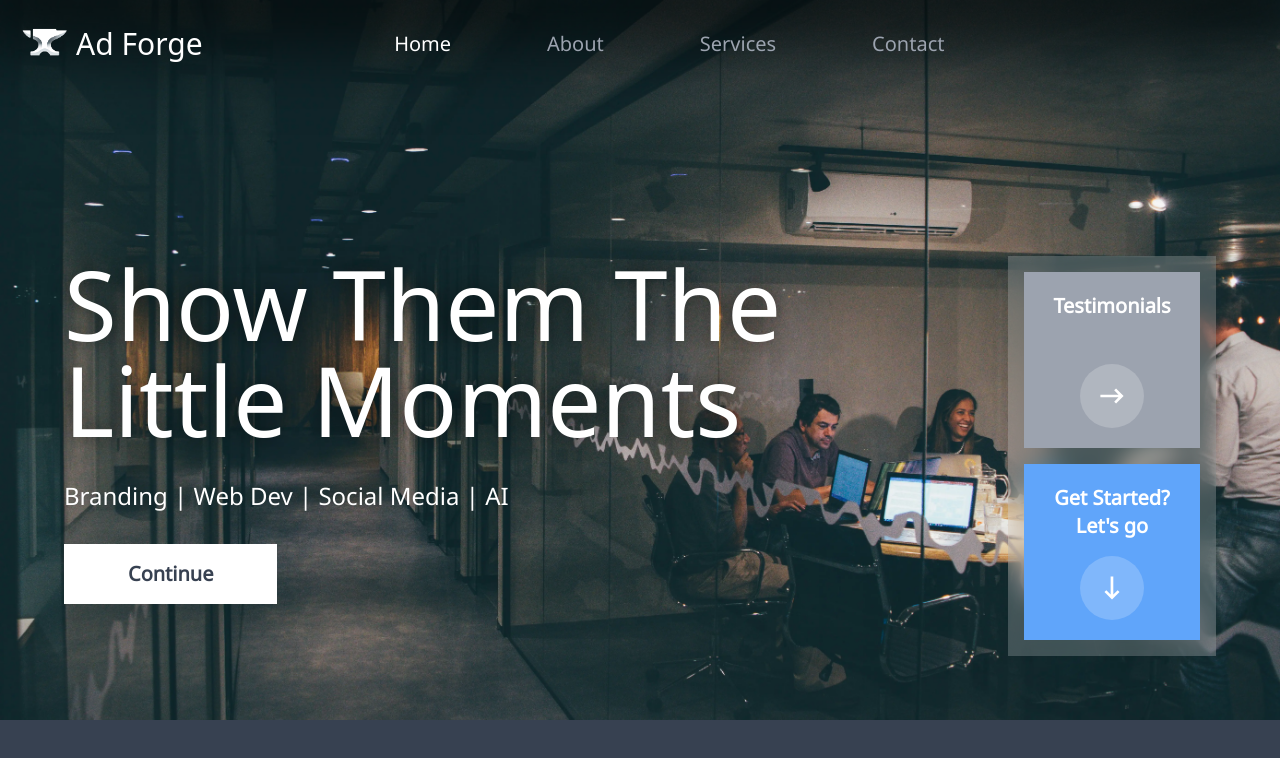
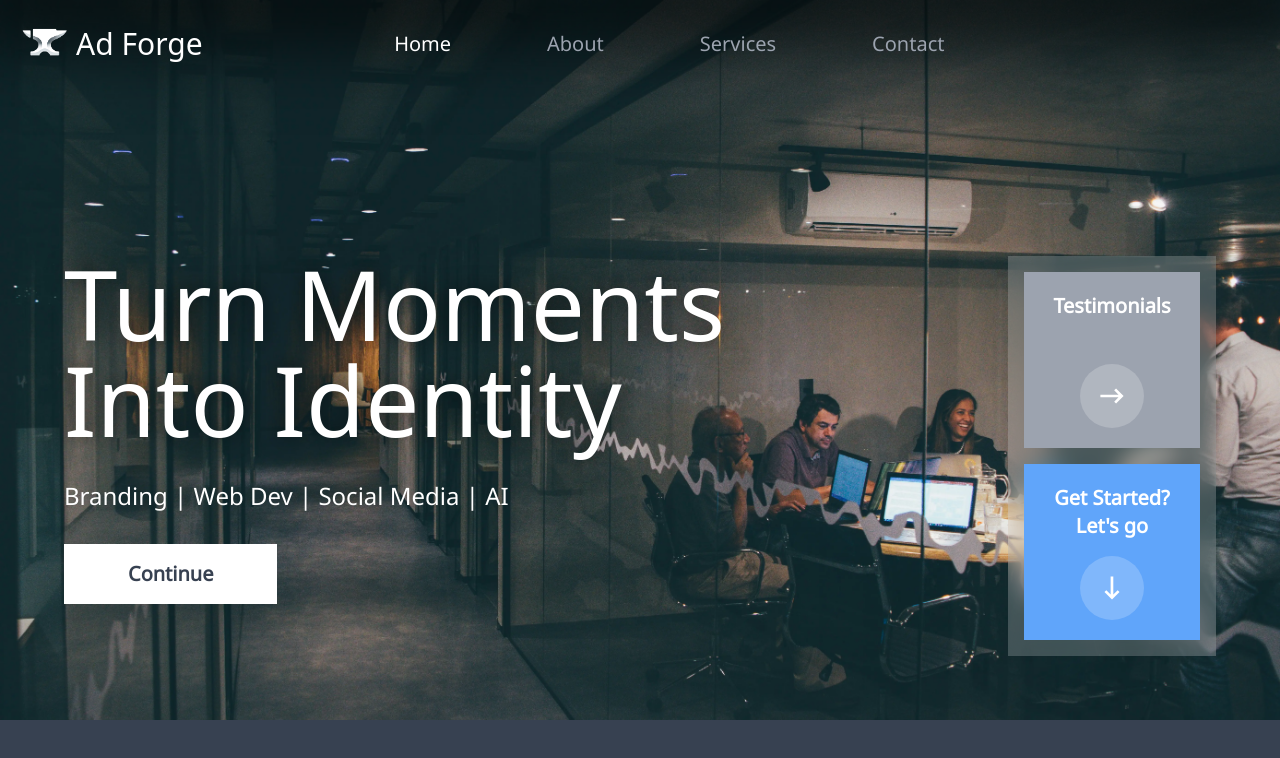
Before and after one commit to Hunter-Jisha/AdForge-Website, a SvelteKit app: page / in a window 1280 px wide. Shown: the top 758 px of the page. Built offline with nearby package versions, Linux system fonts and the light colour scheme; a web font is replaced by a local one.

Commit message:
i am really bad at this

```diff
--- a/src/routes/+page.svelte
+++ b/src/routes/+page.svelte
@@ -16,7 +16,7 @@
     <img class="absolute top-0 left-0 w-full h-full object-cover z-0" alt="background" src="background.webp">
 
     <div class="mt-auto flex flex-col w-full md:w-2/3 z-10 gap-8 text-white md:absolute md:top-64 md:left-16">
-        <p class="text-5xl md:text-8xl font-fancy" style="filter: drop-shadow(0px 0px 10px #00000088);">Show Them The <br> Little Moments </p>
+        <p class="text-5xl md:text-8xl font-fancy" style="filter: drop-shadow(0px 0px 10px #00000088);">Turn Moments <br> Into Identity </p>
         <p class="text-xl md:text-2xl md:w-2/3">
             Branding | Web Dev | Social Media | AI
         </p>
```
